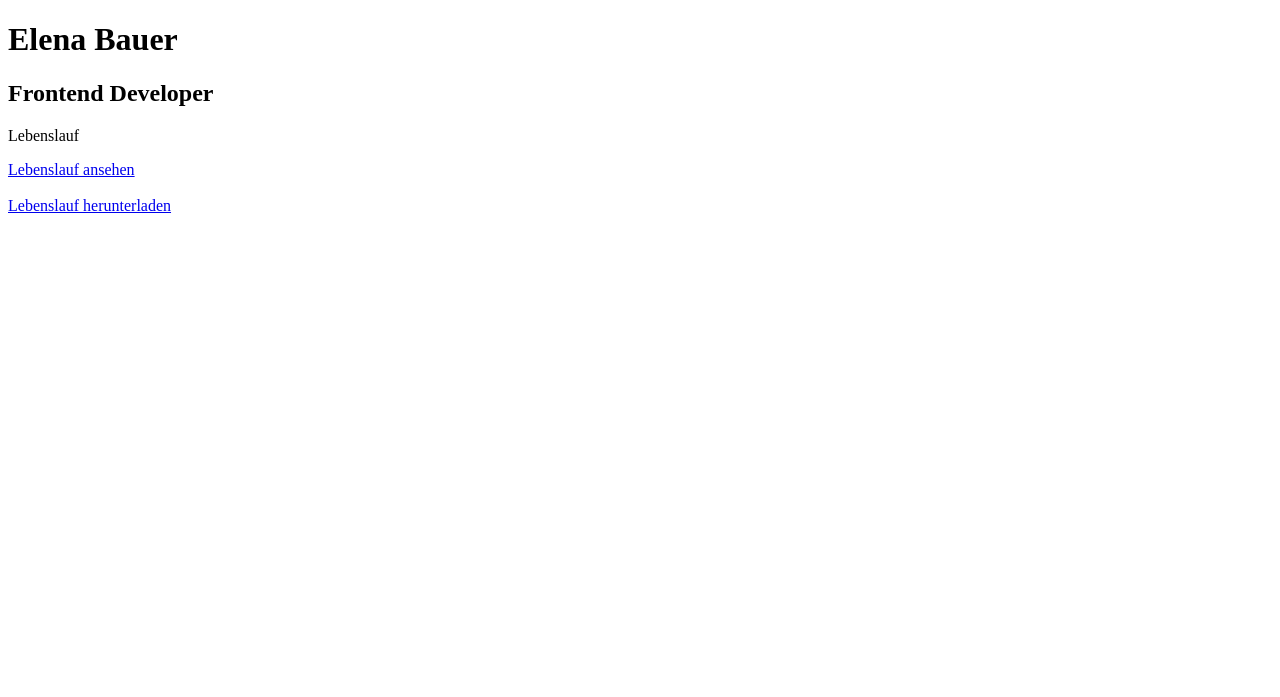
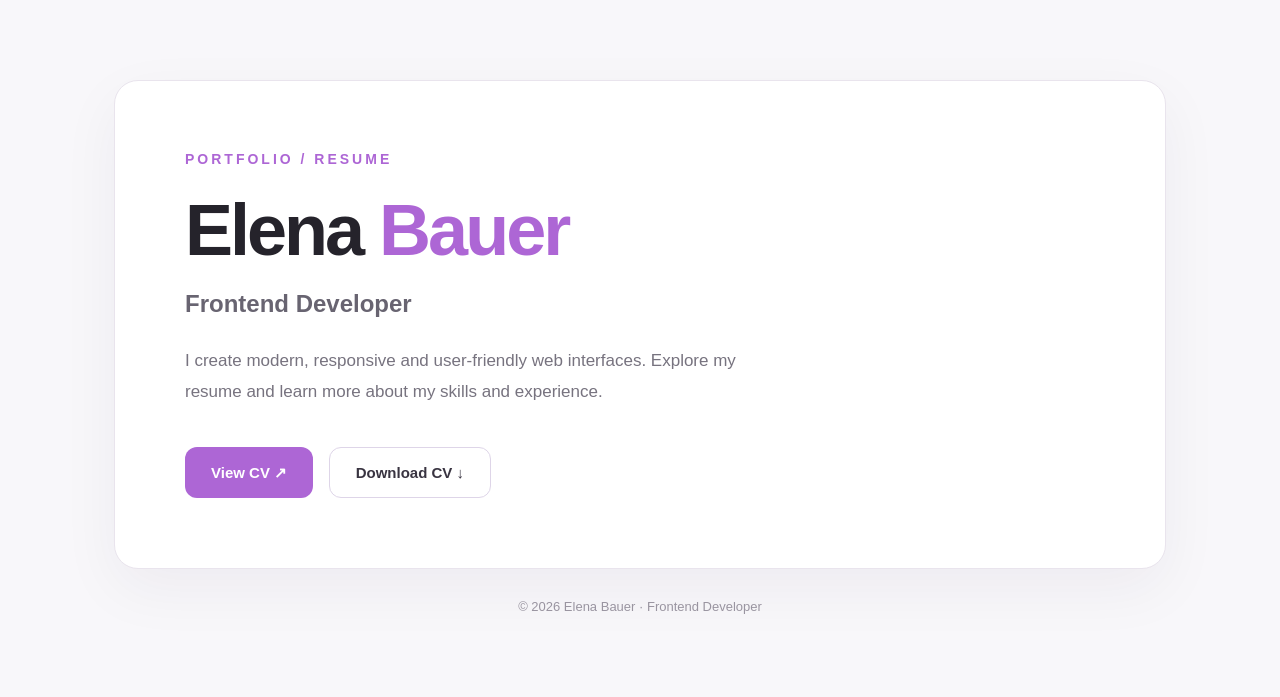
Before and after one commit to elena-bauer-dev/cv-vercel-app, a plain HTML site: page index.html in a window 1280 px wide. Drawn offline with Linux system fonts and the light colour scheme.

Commit message:
Improve CV landing page design

```diff
--- a/index.html
+++ b/index.html
@@ -6,28 +6,182 @@
       name="viewport"
       content="width=device-width, initial-scale=1.0"
     />
+
     <title>Elena Bauer | Frontend Developer</title>
+
+    <style>
+      * {
+        margin: 0;
+        padding: 0;
+        box-sizing: border-box;
+      }
+
+      body {
+        font-family: Arial, Helvetica, sans-serif;
+        background: #f8f7fa;
+        color: #25232b;
+        min-height: 100vh;
+      }
+
+      .container {
+        max-width: 1100px;
+        margin: 0 auto;
+        padding: 80px 24px;
+      }
+
+      .card {
+        background: #ffffff;
+        border-radius: 24px;
+        padding: 70px;
+        border: 1px solid #e9e4ed;
+        box-shadow: 0 20px 60px rgba(35, 20, 50, 0.05);
+      }
+
+      .label {
+        color: #ad66d5;
+        font-size: 14px;
+        font-weight: 700;
+        letter-spacing: 3px;
+        text-transform: uppercase;
+        margin-bottom: 24px;
+      }
+
+      h1 {
+        font-size: clamp(40px, 7vw, 72px);
+        line-height: 1.1;
+        letter-spacing: -3px;
+        margin-bottom: 20px;
+      }
+
+      h1 span {
+        color: #ad66d5;
+      }
+
+      .profession {
+        font-size: 24px;
+        color: #686471;
+        margin-bottom: 28px;
+      }
+
+      .description {
+        max-width: 600px;
+        font-size: 17px;
+        line-height: 1.8;
+        color: #77737f;
+        margin-bottom: 40px;
+      }
+
+      .buttons {
+        display: flex;
+        flex-wrap: wrap;
+        gap: 16px;
+      }
+
+      .btn {
+        display: inline-flex;
+        align-items: center;
+        justify-content: center;
+        padding: 16px 26px;
+        border-radius: 12px;
+        text-decoration: none;
+        font-size: 15px;
+        font-weight: 600;
+        transition: 0.3s ease;
+      }
+
+      .btn-primary {
+        background: #ad66d5;
+        color: white;
+      }
+
+      .btn-primary:hover {
+        background: #9250bb;
+        transform: translateY(-2px);
+      }
+
+      .btn-secondary {
+        border: 1px solid #ded5e8;
+        color: #393441;
+        background: white;
+      }
+
+      .btn-secondary:hover {
+        border-color: #ad66d5;
+        color: #ad66d5;
+        transform: translateY(-2px);
+      }
+
+      footer {
+        margin-top: 30px;
+        text-align: center;
+        color: #9994a0;
+        font-size: 13px;
+      }
+
+      @media (max-width: 600px) {
+        .container {
+          padding: 32px 16px;
+        }
+
+        .card {
+          padding: 36px 24px;
+          border-radius: 18px;
+        }
+
+        h1 {
+          letter-spacing: -2px;
+        }
+
+        .profession {
+          font-size: 20px;
+        }
+
+        .buttons {
+          flex-direction: column;
+        }
+
+        .btn {
+          width: 100%;
+        }
+      }
+    </style>
   </head>
+
   <body>
-    <h1>Elena Bauer</h1>
-    <h2>Frontend Developer</h2>
+    <main class="container">
+      <section class="card">
+        <p class="label">Portfolio / Resume</p>
 
-    <p>Lebenslauf</p>
+        <h1>Elena <span>Bauer</span></h1>
 
-    <a
-      href="/ELENA_BAUER_CV_Frontend_Developer_De.pdf"
-      target="_blank"
-    >
-      Lebenslauf ansehen
-    </a>
+        <h2 class="profession">Frontend Developer</h2>
 
-    <br /><br />
+        <p class="description">
+          I create modern, responsive and user-friendly web interfaces. Explore
+          my resume and learn more about my skills and experience.
+        </p>
 
-    <a
-      href="/ELENA_BAUER_CV_Frontend_Developer_De.pdf"
-      download
-    >
-      Lebenslauf herunterladen
-    </a>
+        <div class="buttons">
+          <a
+            class="btn btn-primary"
+            href="/ELENA_BAUER_CV_Frontend_Developer_De.pdf"
+            target="_blank"
+            rel="noopener noreferrer"
+          >
+            View CV ↗
+          </a>
+
+          <a
+            class="btn btn-secondary"
+            href="/ELENA_BAUER_CV_Frontend_Developer_De.pdf"
+            download
+          >
+            Download CV ↓
+          </a>
+        </div>
+      </section>
+
+      <footer>© 2026 Elena Bauer · Frontend Developer</footer>
+    </main>
   </body>
 </html>
```
